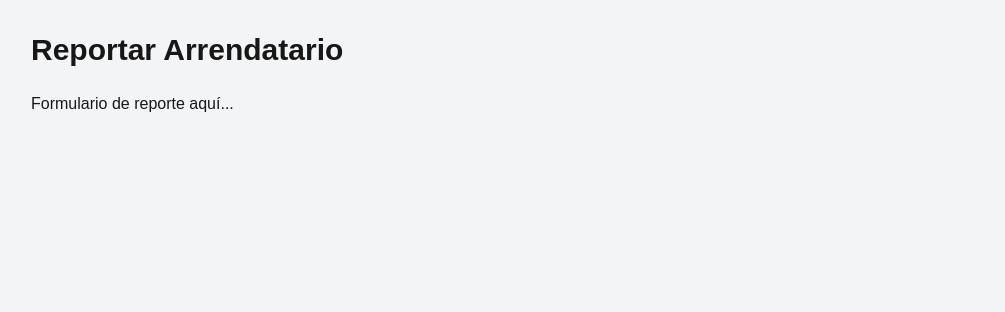
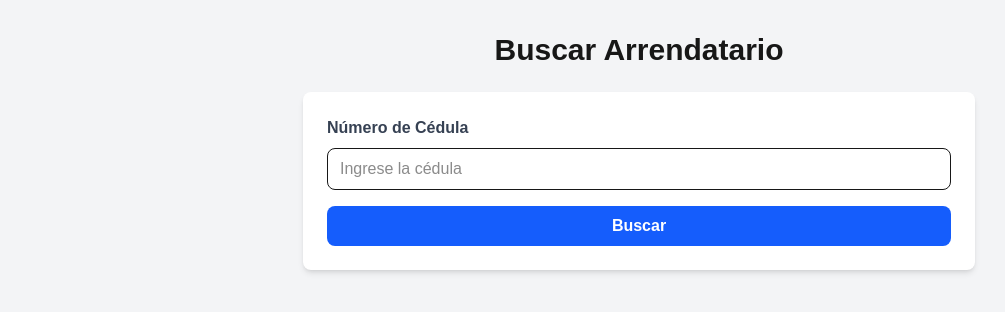
Before and after one commit to Inmoscore/inmoscore-frontend, a Next.js app: page /reportar in a window 1280 px wide. Shown: the top 312 px of the page, without its empty margins (1-1006 px from the left). Built offline with nearby package versions, Linux system fonts and the light colour scheme.

Commit message:
Agregar formularios funcionales de buscar y reportar

```diff
--- a/src/app/buscar/page.tsx
+++ b/src/app/buscar/page.tsx
@@ -1,8 +1,84 @@
+'use client';
+
+import { useState } from 'react';
+
 export default function BuscarPage() {
+  const [cedula, setCedula] = useState('');
+  const [resultado, setResultado] = useState<any>(null);
+  const [cargando, setCargando] = useState(false);
+  const [error, setError] = useState('');
+
+  const buscarArrendatario = async (e: React.FormEvent) => {
+    e.preventDefault();
+    setCargando(true);
+    setError('');
+    setResultado(null);
+
+    try {
+      const response = await fetch(`${process.env.NEXT_PUBLIC_API_URL}/api/search-tenant?cedula=${cedula}`);
+      const data = await response.json();
+
+      if (response.ok) {
+        setResultado(data);
+      } else {
+        setError(data.message || 'No se encontró el arrendatario');
+      }
+    } catch (err) {
+      setError('Error al conectar con el servidor');
+    } finally {
+      setCargando(false);
+    }
+  };
+
   return (
     <div className="min-h-screen bg-gray-100 p-8">
-      <h1 className="text-3xl font-bold mb-6">Buscar Arrendatario</h1>
-      <p>Formulario de búsqueda aquí...</p>
+      <div className="max-w-2xl mx-auto">
+        <h1 className="text-3xl font-bold mb-6 text-center">Buscar Arrendatario</h1>
+
+        <form onSubmit={buscarArrendatario} className="bg-white p-6 rounded-lg shadow-md mb-6">
+          <div className="mb-4">
+            <label className="block text-gray-700 font-bold mb-2">
+              Número de Cédula
+            </label>
+            <input
+              type="text"
+              value={cedula}
+              onChange={(e) => setCedula(e.target.value)}
+              className="w-full px-3 py-2 border rounded-lg focus:outline-none focus:ring-2 focus:ring-blue-500"
+              placeholder="Ingrese la cédula"
+              required
+            />
+          </div>
+
+          <button
+            type="submit"
+            disabled={cargando}
+            className="w-full bg-blue-600 text-white font-bold py-2 px-4 rounded-lg hover:bg-blue-700 disabled:bg-gray-400"
+          >
+            {cargando ? 'Buscando...' : 'Buscar'}
+          </button>
+        </form>
+
+        {error && (
+          <div className="bg-red-100 border border-red-400 text-red-700 px-4 py-3 rounded mb-4">
+            {error}
+          </div>
+        )}
+
+        {resultado && (
+          <div className="bg-white p-6 rounded-lg shadow-md">
+            <h2 className="text-2xl font-bold mb-4">Resultado</h2>
+            <div className="space-y-2">
+              <p><strong>Nombre:</strong> {resultado.nombre}</p>
+              <p><strong>Cédula:</strong> {resultado.cedula}</p>
+              <p><strong>Score:</strong> {resultado.score}</p>
+              <p><strong>Clasificación:</strong> {resultado.clasificacion}</p>
+              <p><strong>Reportes:</strong> {resultado.numero_reportes}</p>
+              <p><strong>Procesos judiciales:</strong> {resultado.procesos_judiciales}</p>
+            </div>
+          </div>
+        )}
+      </div>
     </div>
-  )
+  );
 }
--- a/src/app/reportar/page.tsx
+++ b/src/app/reportar/page.tsx
@@ -1,8 +1,84 @@
-export default function ReportarPage() {
+'use client';
+
+import { useState } from 'react';
+
+export default function BuscarPage() {
+  const [cedula, setCedula] = useState('');
+  const [resultado, setResultado] = useState<any>(null);
+  const [cargando, setCargando] = useState(false);
+  const [error, setError] = useState('');
+
+  const buscarArrendatario = async (e: React.FormEvent) => {
+    e.preventDefault();
+    setCargando(true);
+    setError('');
+    setResultado(null);
+
+    try {
+      const response = await fetch(`${process.env.NEXT_PUBLIC_API_URL}/api/search-tenant?cedula=${cedula}`);
+      const data = await response.json();
+
+      if (response.ok) {
+        setResultado(data);
+      } else {
+        setError(data.message || 'No se encontró el arrendatario');
+      }
+    } catch (err) {
+      setError('Error al conectar con el servidor');
+    } finally {
+      setCargando(false);
+    }
+  };
+
   return (
     <div className="min-h-screen bg-gray-100 p-8">
-      <h1 className="text-3xl font-bold mb-6">Reportar Arrendatario</h1>
-      <p>Formulario de reporte aquí...</p>
+      <div className="max-w-2xl mx-auto">
+        <h1 className="text-3xl font-bold mb-6 text-center">Buscar Arrendatario</h1>
+
+        <form onSubmit={buscarArrendatario} className="bg-white p-6 rounded-lg shadow-md mb-6">
+          <div className="mb-4">
+            <label className="block text-gray-700 font-bold mb-2">
+              Número de Cédula
+            </label>
+            <input
+              type="text"
+              value={cedula}
+              onChange={(e) => setCedula(e.target.value)}
+              className="w-full px-3 py-2 border rounded-lg focus:outline-none focus:ring-2 focus:ring-blue-500"
+              placeholder="Ingrese la cédula"
+              required
+            />
+          </div>
+
+          <button
+            type="submit"
+            disabled={cargando}
+            className="w-full bg-blue-600 text-white font-bold py-2 px-4 rounded-lg hover:bg-blue-700 disabled:bg-gray-400"
+          >
+            {cargando ? 'Buscando...' : 'Buscar'}
+          </button>
+        </form>
+
+        {error && (
+          <div className="bg-red-100 border border-red-400 text-red-700 px-4 py-3 rounded mb-4">
+            {error}
+          </div>
+        )}
+
+        {resultado && (
+          <div className="bg-white p-6 rounded-lg shadow-md">
+            <h2 className="text-2xl font-bold mb-4">Resultado</h2>
+            <div className="space-y-2">
+              <p><strong>Nombre:</strong> {resultado.nombre}</p>
+              <p><strong>Cédula:</strong> {resultado.cedula}</p>
+              <p><strong>Score:</strong> {resultado.score}</p>
+              <p><strong>Clasificación:</strong> {resultado.clasificacion}</p>
+              <p><strong>Reportes:</strong> {resultado.numero_reportes}</p>
+              <p><strong>Procesos judiciales:</strong> {resultado.procesos_judiciales}</p>
+            </div>
+          </div>
+        )}
+      </div>
     </div>
-  )
+  );
 }
```
